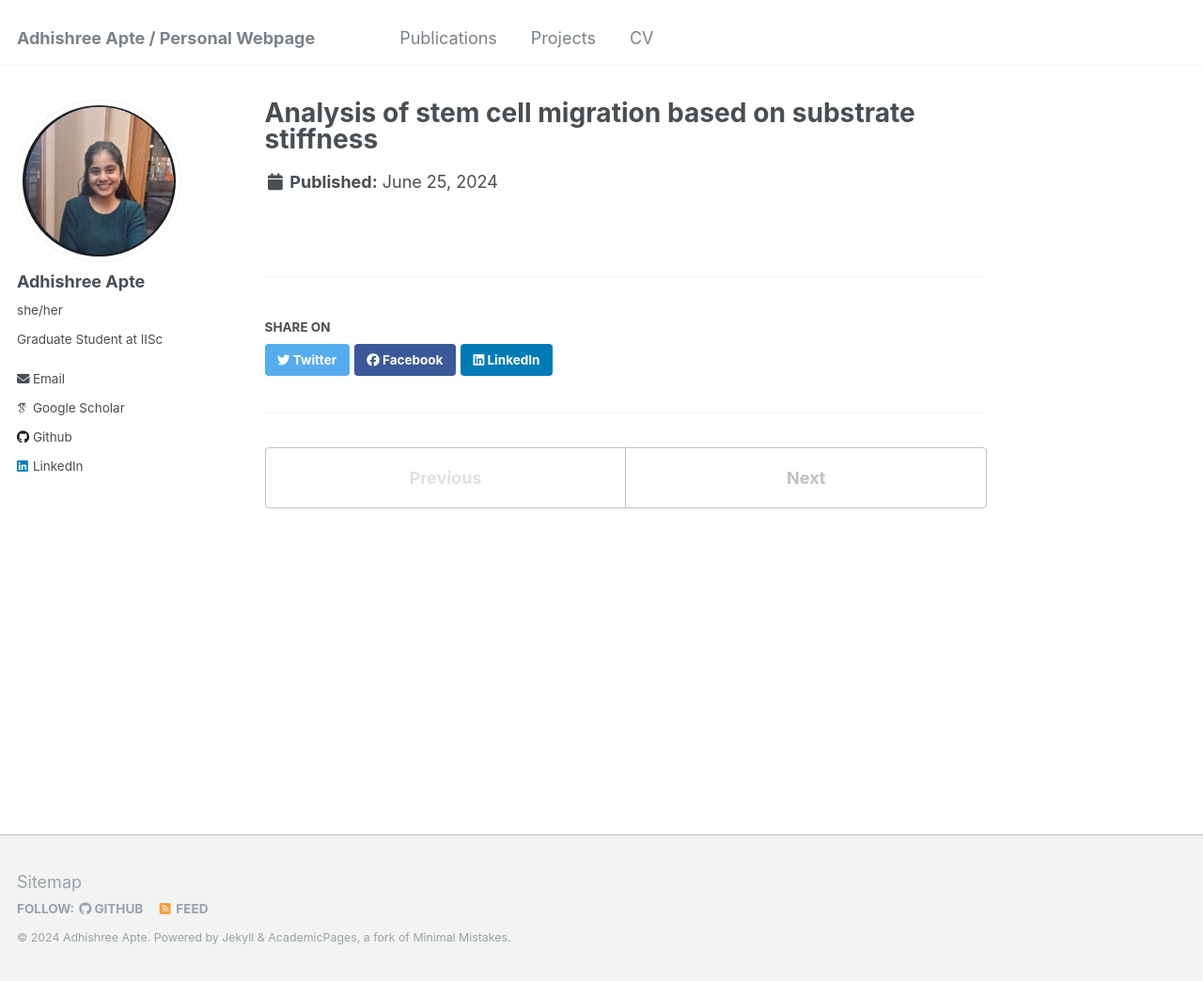
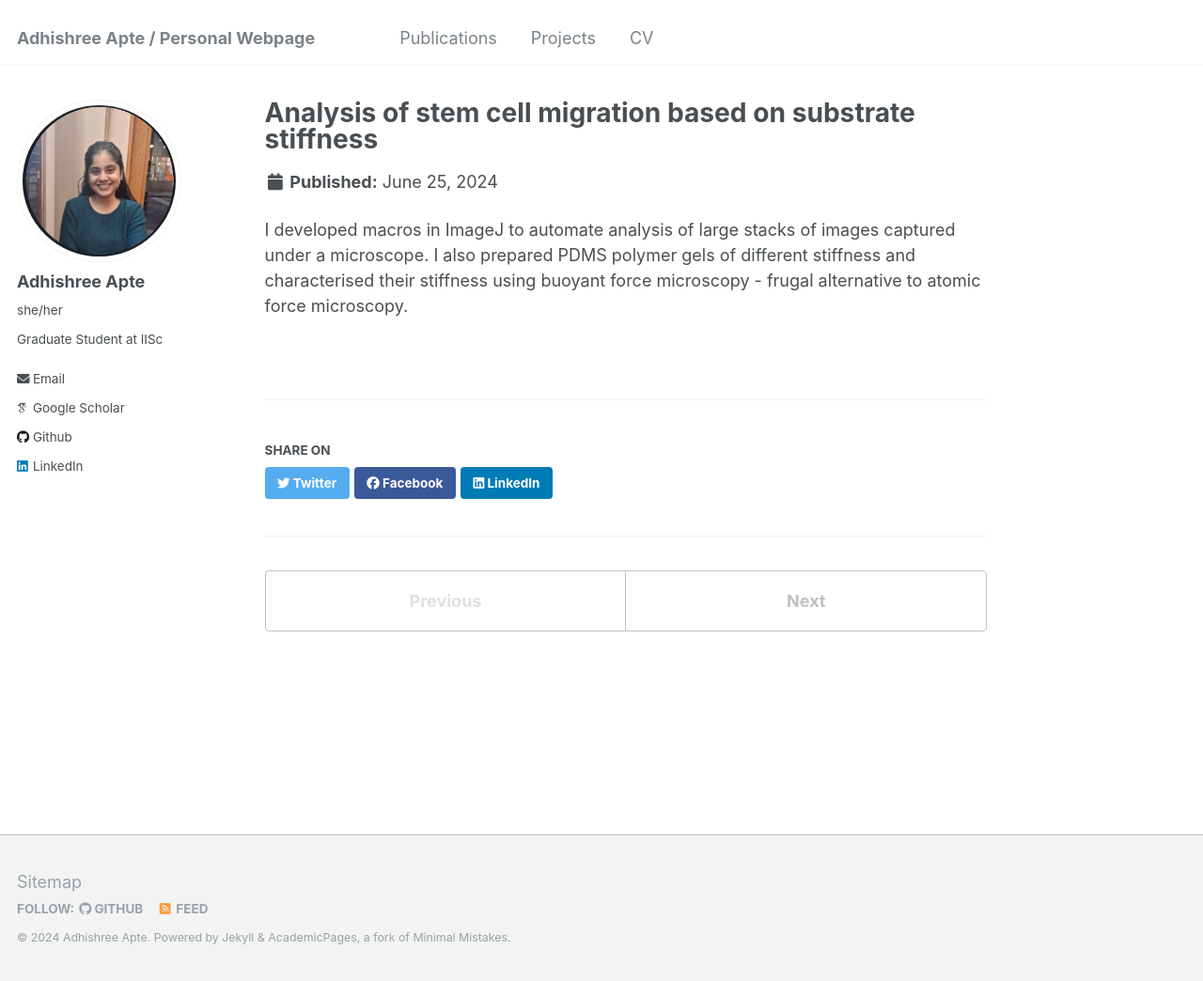
Before and after one commit to adhishreeapte/adhishreeapte.github.io, a Jekyll site: the page built from _portfolio/portfolio-1.md, in a window 1280 px wide and 1044 px high. Shown: the whole window at 94% size. Built offline with Jekyll 4.4.1, drawn with Linux system fonts in a browser that asks for light colours; some web fonts are replaced.

Commit message:
Update portfolio-1.md

```diff
--- a/_portfolio/portfolio-1.md
+++ b/_portfolio/portfolio-1.md
@@ -3,3 +3,5 @@ title: "Analysis of stem cell migration based on substrate stiffness"
 excerpt: "Summer Research Project<br/><img src='/images/poster.jpg'>"
 collection: portfolio
 ---
+
+I developed macros in ImageJ to automate analysis of large stacks of images captured under a microscope. I also prepared PDMS polymer gels of different stiffness and characterised their stiffness using buoyant force microscopy - frugal alternative to atomic force microscopy.
```
